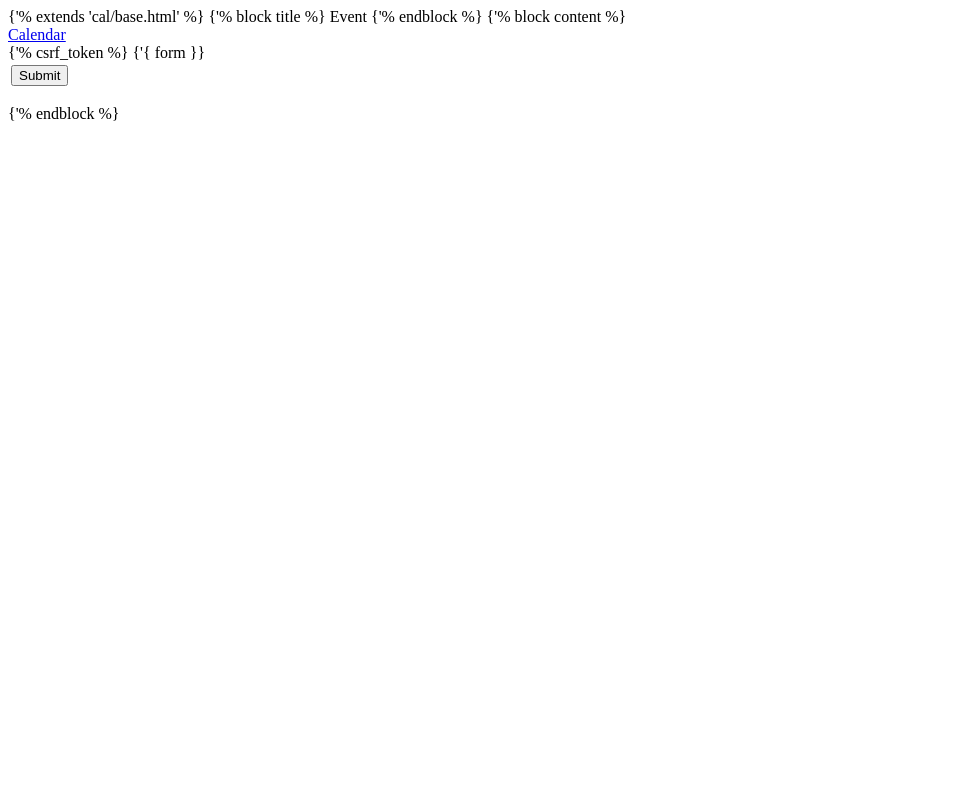
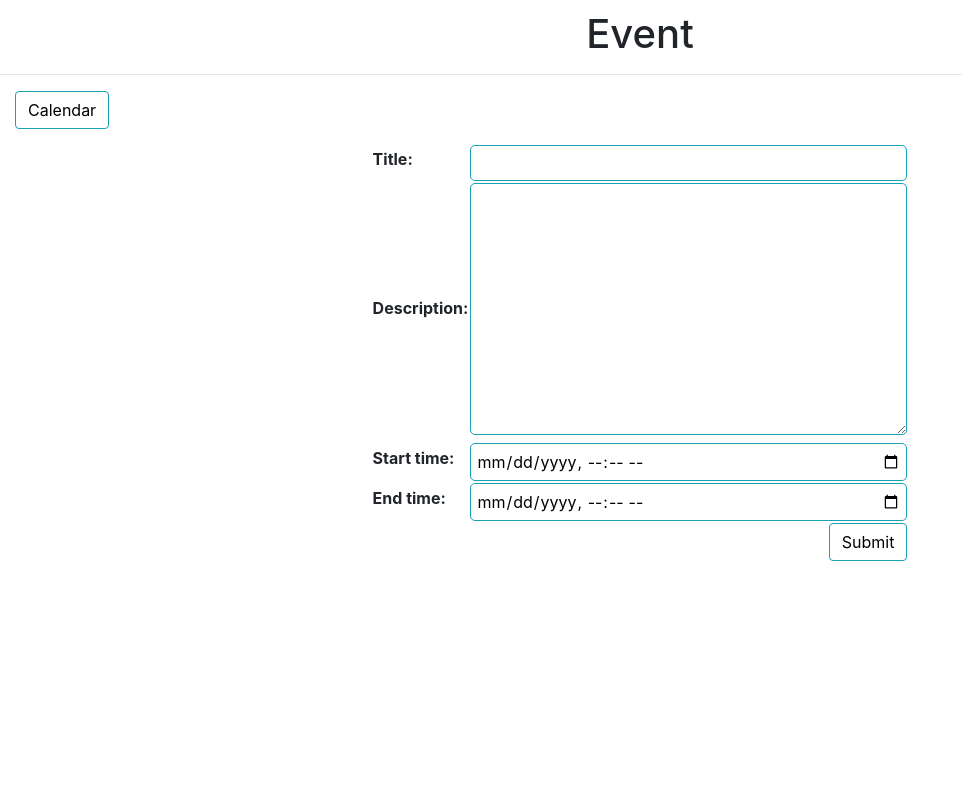
Before and after one commit to yeonju55/site, a Django app: page /event/new/ in a window 1280 px wide. Shown: the whole page, without its empty margins (0-962 px from the left). Run offline with Django 3.2, Linux system fonts and the light colour scheme; some libraries are stand-ins or nearby versions.

Commit message:
calendar에 일정 추가

```diff
--- a/cal/templates/cal/base.html
+++ b/cal/templates/cal/base.html
@@ -13,6 +13,8 @@
   <title>Django Calendar App</title>
 </head>
 <body>
+  <h1 class="title">{% block title %} {% endblock %}</h1>
+  <hr>
 
   {% block content %}
   {% endblock %}
--- a/cal/templates/cal/calendar.html
+++ b/cal/templates/cal/calendar.html
@@ -1,9 +1,14 @@
 {% extends 'cal/base.html' %}
+
+{% block title %}
+Calendar
+{% endblock %}
 
 {% block content %}
 <div class="clearfix">
 	<a class="btn btn-info left" href="{'% url 'cal:calendar' %}?{'{ prev_month }}"> Previous Month </a>
 	<a class="btn btn-info right" href="{'% url 'cal:calendar' %}?{'{ next_month }}"> Next Month </a>
+	<a class="btn btn-info right" href="{% url 'cal:event_new' %}"> New Event </a>
 </div>
 {{ calendar }}
 {% endblock %}
--- a/cal/templates/cal/event.html
+++ b/cal/templates/cal/event.html
@@ -1,19 +1,34 @@
-{'% extends 'cal/base.html' %}
+{% extends 'cal/base.html' %}
 
-{'% block title %}
+{% block title %}
 Event
-{'% endblock %}
+{% endblock %}
 
-{'% block content %}
+{% block content %}
 <div class="clearfix">
-  <a class="btn btn-info left" href="{'% url 'cal:calendar' %}"> Calendar </a>
+  <a class="btn btn-info left" href="{% url 'cal:calendar' %}"> Calendar </a>
 </div>
 
+{% if form.errors %}
+    {% for field in form %}
+        {% for error in field.errors %}
+            <div class="alert alert-danger">
+                {{ field.label }} <strong>{{ error|escape }}</strong>
+            </div>
+        {% endfor %}
+    {% endfor %}
+    {% for error in form.non_field_errors %}
+        <div class="alert alert-danger">
+            {{ field.label }} <strong>{{ error|escape }}</strong>
+        </div>
+    {% endfor %}
+{% endif %}
+
 <form method="post">
-  {'% csrf_token %}
+  {% csrf_token %}
   <table class="form form-table">
-    {'{ form }}
+    {{ form }}
     <tr><td colspan="2"><button type="submit" class="btn btn-info right"> Submit </button></td></tr>
   </table>
 </form>
-{'% endblock %}
+{% endblock %}
--- a/cal/urls.py
+++ b/cal/urls.py
@@ -5,7 +5,7 @@ app_name = 'cal'
 
 urlpatterns = [
     url(r'^index/$', views.index, name='index'),
-    url(r'^calendar/$', views.CalendarView.as_view(), name='calendar'), # here
+    url(r'^calendar/$', views.CalendarView.as_view(), name='calendar'),
     url(r'^event/new/$', views.event, name='event_new'),
     url(r'^event/edit/(?P<event_id>\d+)/$', views.event, name='event_edit'),
 ]
--- a/cal/views.py
+++ b/cal/views.py
@@ -33,9 +33,9 @@ class CalendarView(generic.ListView):
         context['next_month'] = next_month(d)
         return context
 
-def get_date(req_day):
-    if req_day:
-        year, month = (int(x) for x in req_day.split('-'))
+def get_date(req_month):
+    if req_month:
+        year, month = (int(x) for x in req_month.split('-'))
         return date(year, month, day=1)
     return datetime.today()
 
--- a/static/calstyles.css
+++ b/static/calstyles.css
@@ -1,3 +1,42 @@
+/* Common styles */
+.left {
+  float: left;
+}
+
+.right {
+  float: right;
+}
+
+.btn {
+  outline: none;
+  color: black;
+  background-color: transparent;
+  box-shadow: 0 0 0 0;
+}
+
+.clearfix {
+  margin: 15px;
+}
+
+.form {
+  margin: auto;
+}
+
+.form input, .form select, .form textarea {
+  border-radius: 5px;
+  border: 1px solid #17a2b8;
+  outline: none;
+  background: none;
+  padding: 5px;
+  width: 100%;
+}
+
+/* App styles */
+.title {
+    text-align: center;
+    margin: 10px;
+}
+
 .calendar {
   width: 98%;
   margin: auto;
@@ -36,35 +75,3 @@ ul {
 a {
   color: #17a2b8;
 }
-
-.left {
-  float: left;
-}
-
-.right {
-  float: right;
-}
-
-.btn {
-  outline: none;
-  color: black;
-  background-color: transparent;
-  box-shadow: 0 0 0 0;
-}
-
-.clearfix {
-  margin: 15px;
-}
-
-.form {
-  margin: auto;
-}
-
-.form input, .form select, .form textarea {
-  border-radius: 5px;
-  border: 1px solid #17a2b8;
-  outline: none;
-  background: none;
-  padding: 5px;
-  width: 100%;
-}
```
Also changed, not shown: db.sqlite3.
